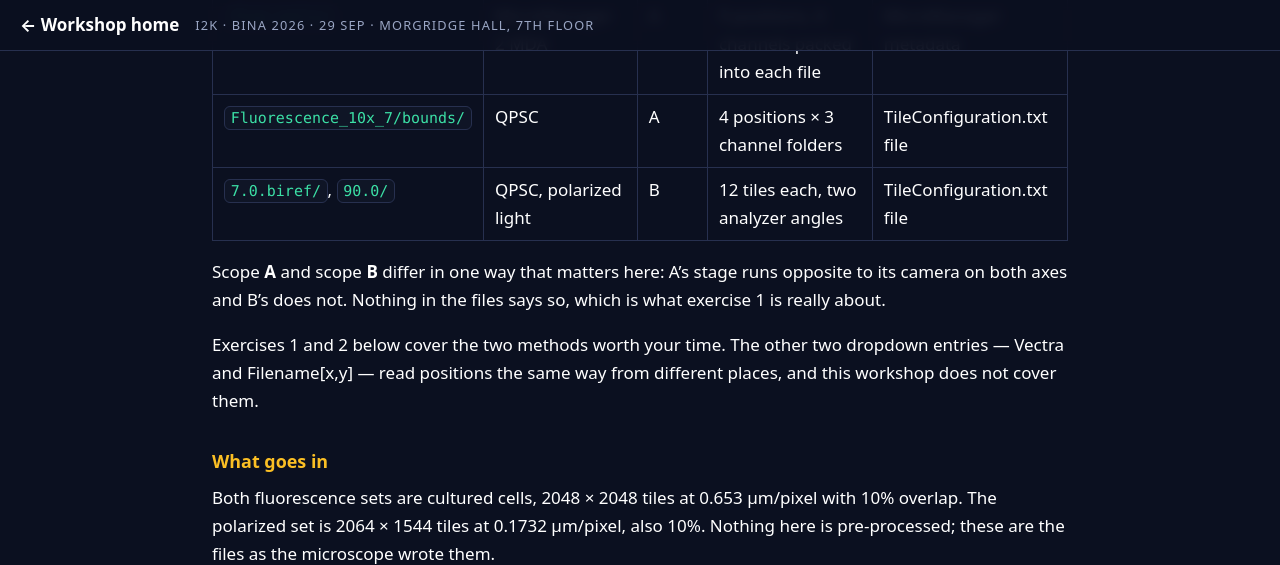
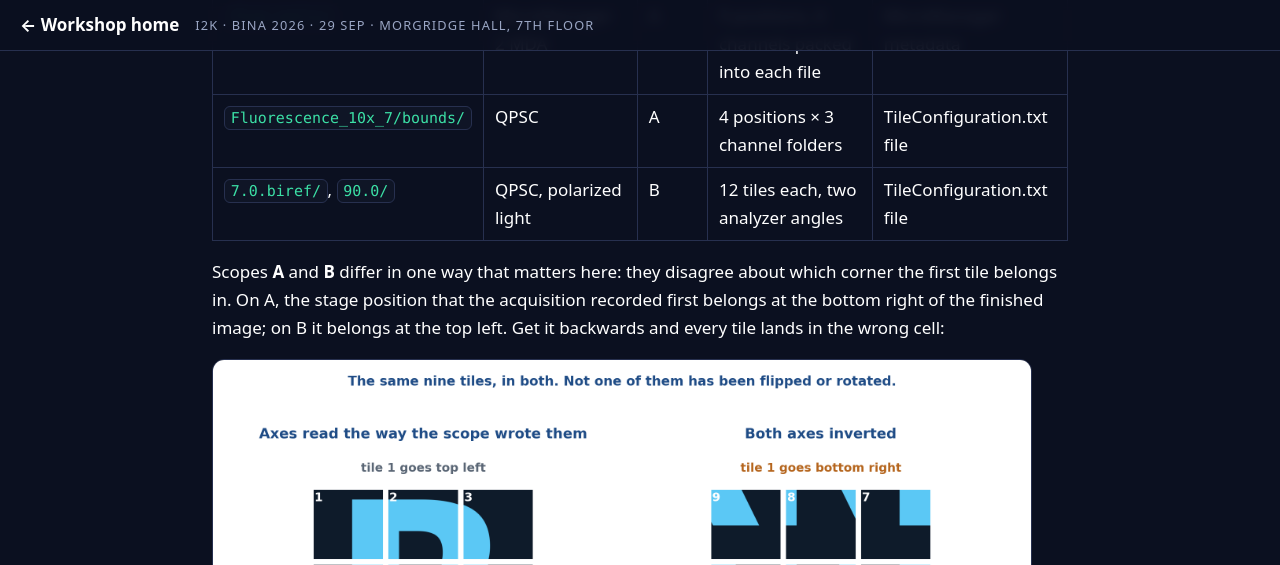
Before and after one commit to MichaelSNelson/BINA-I2K-2026-QuPath-Extensions, a Jekyll site: the page built from docs/13-tiles-to-pyramid.md, in a window 1280 px wide and 1400 px high, scrolled down 2984 px, cut to the strip 0-565 px from the top of the window. Built offline with Jekyll 4.4.1, drawn with Linux system fonts in a browser that asks for light colours; some of the changed text lies outside the part shown.

Commit message:
Tiles to Pyramid: show the axis inversion instead of describing it
"A's stage runs opposite to its camera on both axes" means nothing unless you
already know what it means, and it was carrying the whole point of exercise 1.

Replaced with the picture: nine numbered tiles cut from a large letter R,
placed once as the scope recorded them and once with both axes inverted. The
letter is readable in the first and scrambled in the second, and no tile has
been flipped or rotated -- only the cell each one lands in changed. That is the
part that makes the failure hard to catch, and the reason the accepted-seam
count is what you check.

A letter rather than tissue, deliberately: tissue reassembled wrongly still
looks like tissue, which is the whole problem.

The prose now says the two scopes disagree about which corner the first tile
belongs in, which is the same fact in words a reader already has.

Claude-Session: https://claude.ai/code/session_0196eZ7pJQGJ5ciiaP6XEu5P

```diff
--- a/docs/13-tiles-to-pyramid.md
+++ b/docs/13-tiles-to-pyramid.md
@@ -101,9 +101,15 @@ Four tile folders, from two different microscopes:
 | `Fluorescence_10x_7/bounds/` | QPSC | A | 4 positions × 3 channel folders | TileConfiguration.txt file |
 | `7.0.biref/`, `90.0/` | QPSC, polarized light | B | 12 tiles each, two analyzer angles | TileConfiguration.txt file |
 
-Scope **A** and scope **B** differ in one way that matters here: A's stage runs opposite to its
-camera on both axes and B's does not. Nothing in the files says so, which is what exercise 1 is
-really about.
+Scopes **A** and **B** differ in one way that matters here: they disagree about which corner the
+first tile belongs in. On A, the stage position that the acquisition recorded first belongs at the
+bottom right of the finished image; on B it belongs at the top left. Get it backwards and every
+tile lands in the wrong cell:
+
+<img src="../images/tiles-to-pyramid/axis_inversion.png" alt="Nine numbered tiles cut from a large letter R, shown twice. Placed as the scope recorded them they reassemble into a readable R; with both axes inverted, tile 1 moves from the top left to the bottom right and the letter is scrambled, although no individual tile has been flipped or rotated." width="820">
+
+Nothing in the files says which of the two you have — so you tell the extension, with the
+**Invert X axis** and **Invert Y axis** boxes. Exercise 1 is really about how you find out.
 
 Exercises 1 and 2 below cover the two methods worth your time. The other two dropdown entries —
 Vectra and Filename[x,y] — read positions the same way from different places, and this workshop
@@ -164,9 +170,9 @@ project — it reads tiles off disk and writes an image. Open QuPath, go to
 6. Tick **Solve tile overlaps (content-based registration)**. The dialog grows a group of
    registration options — leave every one of them alone. The defaults derive the overlap from
    the tile grid and pick the reference channel for you.
-7. Under **Stage axes**, tick **both Invert X axis and Invert Y axis**. This acquisition came
-   from a scope whose stage runs opposite to its camera on both axes; the box below shows how you
-   would work that out for yourself.
+7. Under **Stage axes**, tick **both Invert X axis and Invert Y axis** — this is a scope A
+   acquisition, so its first tile belongs bottom right. The box below shows how you would work
+   that out for data whose scope you do not know.
 8. Click **Stitch**. The dialog closes and a notification says the stitch started in the
    background; QuPath stays usable. Two to three minutes later a window titled **Tiles to
    Pyramid - Result** appears, headed "Stitching complete" and listing every file it wrote.
```
Also changed, not shown: images/tiles-to-pyramid/axis_inversion.png (added).
